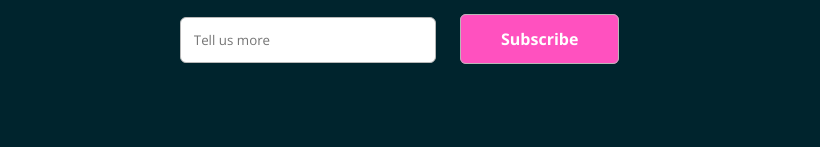
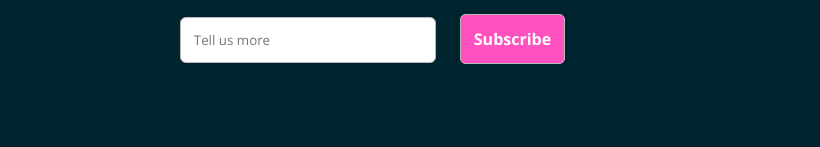
Before and after one commit to adebisiabdussamad/huddle-landing-page, a plain HTML site: page index.html in a window 1280 px wide. Shown: the part 5741-5888 px from the top of the page, 460-1280 px from the left. Drawn offline with nearby package versions, Linux system fonts and the light colour scheme.

Commit message:
updated .more a

```diff
--- a/styles.css
+++ b/styles.css
@@ -272,7 +272,7 @@ article {
 
 .more a {
   cursor: pointer;
-  padding: 0.8rem 2.5rem;
+  padding: 0.8rem;
   border-radius: 6px;
   font-weight: 700;
   color: #fff;
@@ -281,6 +281,7 @@ article {
   line-height: normal;
   height: 45px;
   width: 20%;
+  text-align: center;
 }
 
 .newsletter button:hover {
```
